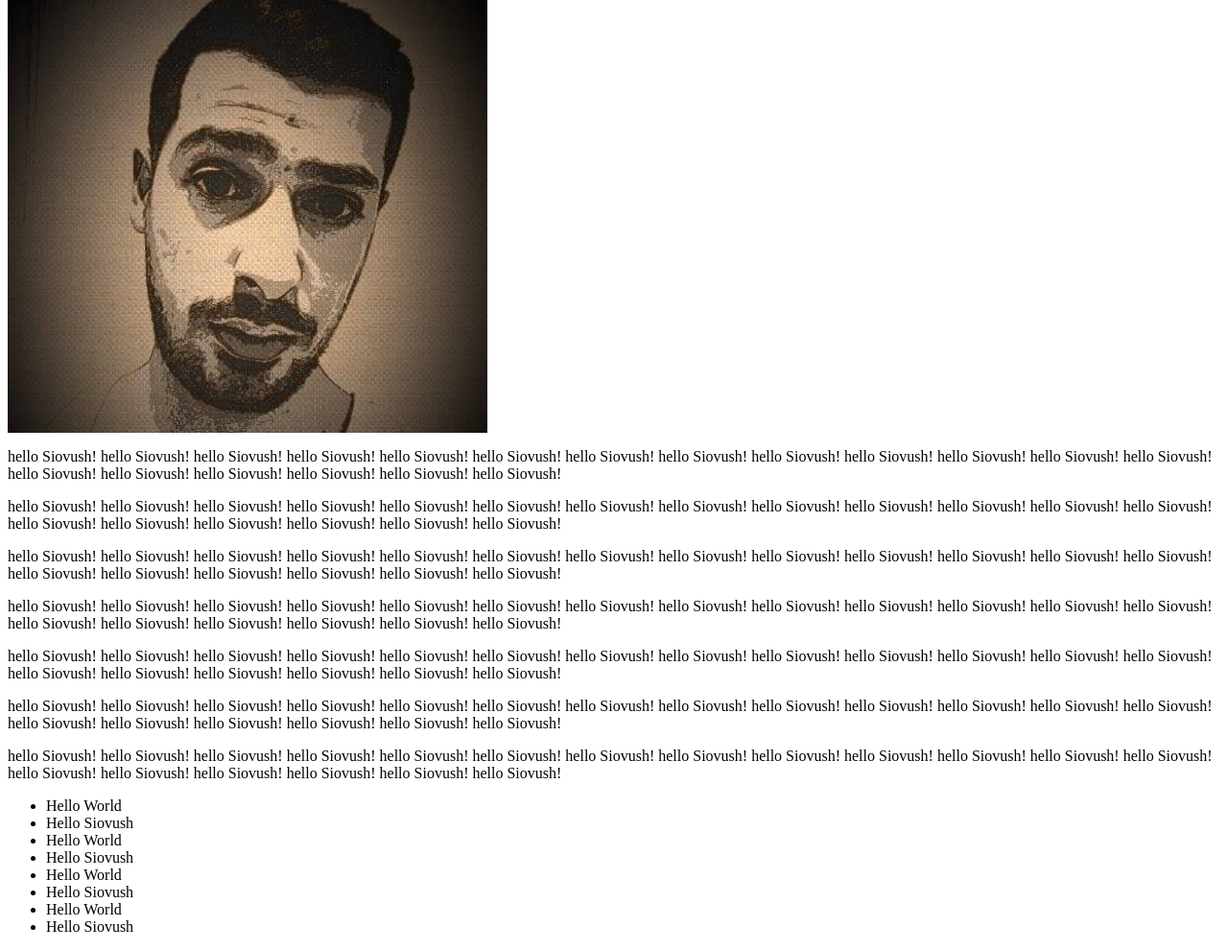
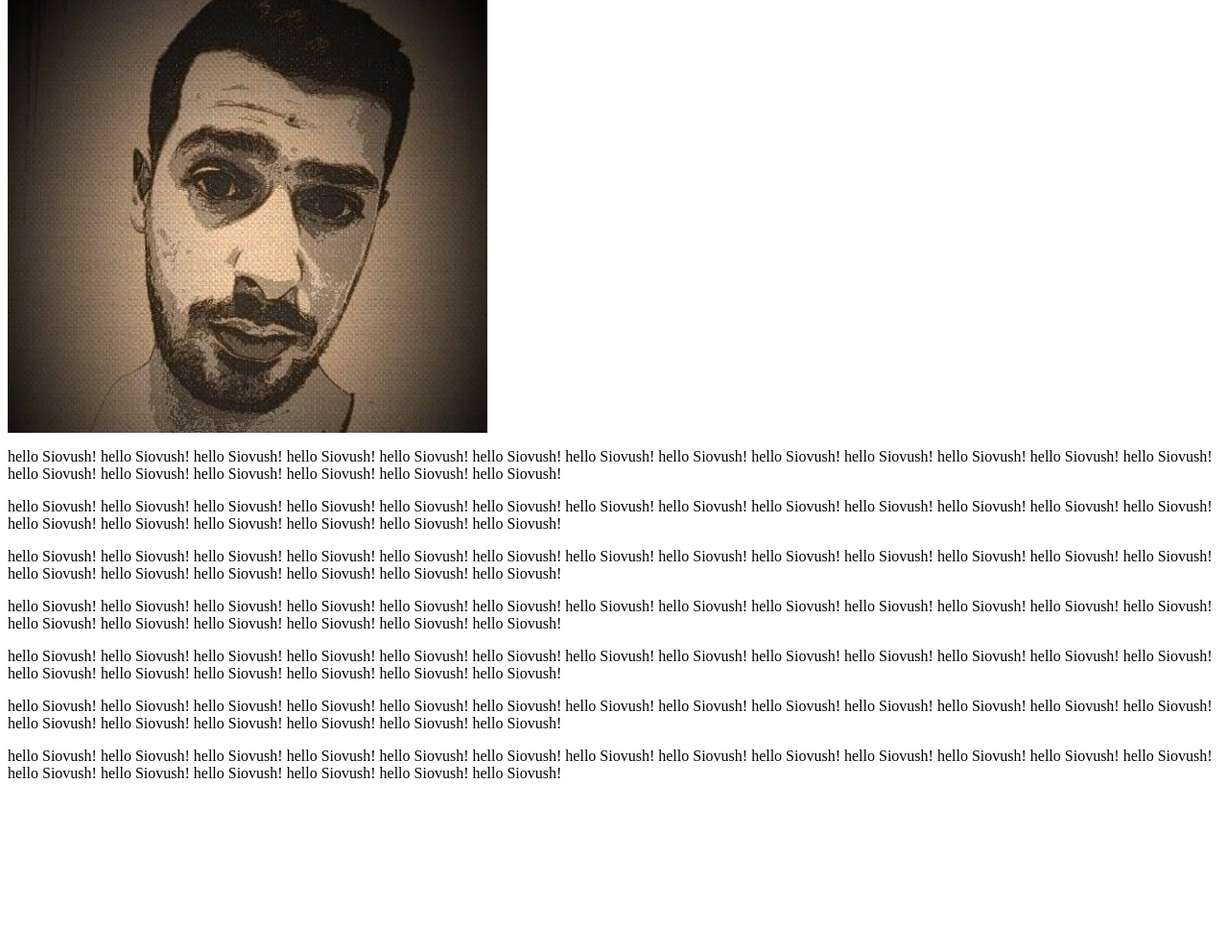
Before and after one commit to siovush/testGit, a plain HTML site: page index.html in a window 1280 px wide. Shown: the part 479-1470 px from the top of the page at 96% size. After the commit the page ends 1310 px from the top, so only its background shows below. Drawn offline with Linux system fonts and the light colour scheme.

Commit message:
third commit

```diff
--- a/index.html
+++ b/index.html
@@ -20,14 +20,7 @@
 <p>hello Siovush!  hello Siovush!  hello Siovush!  hello Siovush!  hello Siovush!  hello Siovush!  hello Siovush!  hello Siovush!  hello Siovush!  hello Siovush!  hello Siovush!  hello Siovush!  hello Siovush!  hello Siovush!  hello Siovush!  hello Siovush!  hello Siovush!  hello Siovush!  hello Siovush!  </p>
 <p>hello Siovush!  hello Siovush!  hello Siovush!  hello Siovush!  hello Siovush!  hello Siovush!  hello Siovush!  hello Siovush!  hello Siovush!  hello Siovush!  hello Siovush!  hello Siovush!  hello Siovush!  hello Siovush!  hello Siovush!  hello Siovush!  hello Siovush!  hello Siovush!  hello Siovush!  </p>
 <ul>
-<li>Hello World</li>
-<li>Hello Siovush</li>
-<li>Hello World</li>
-<li>Hello Siovush</li>
-<li>Hello World</li>
-<li>Hello Siovush</li>
-<li>Hello World</li>
-<li>Hello Siovush</li>
+
 </ul>
 </body>
 
```
